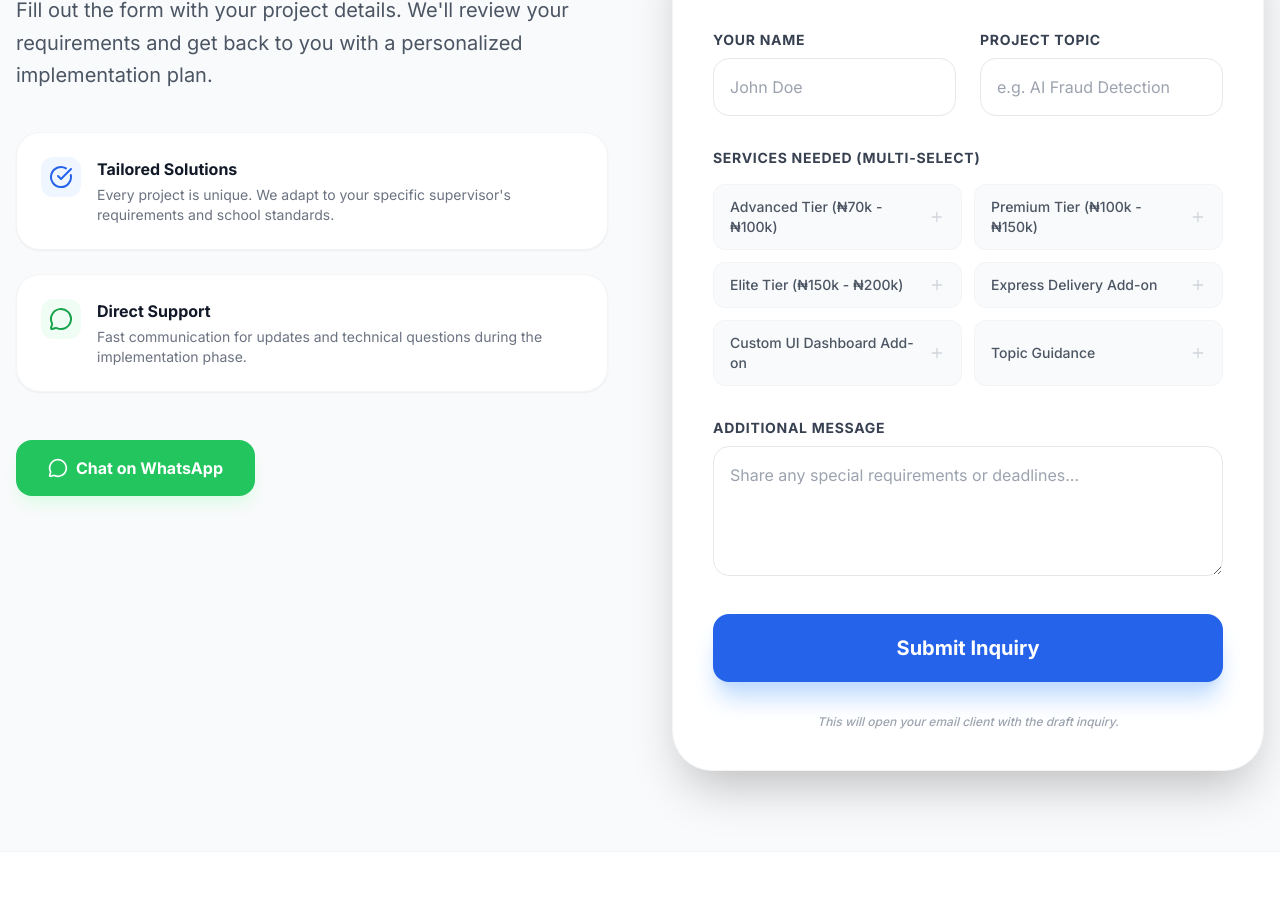
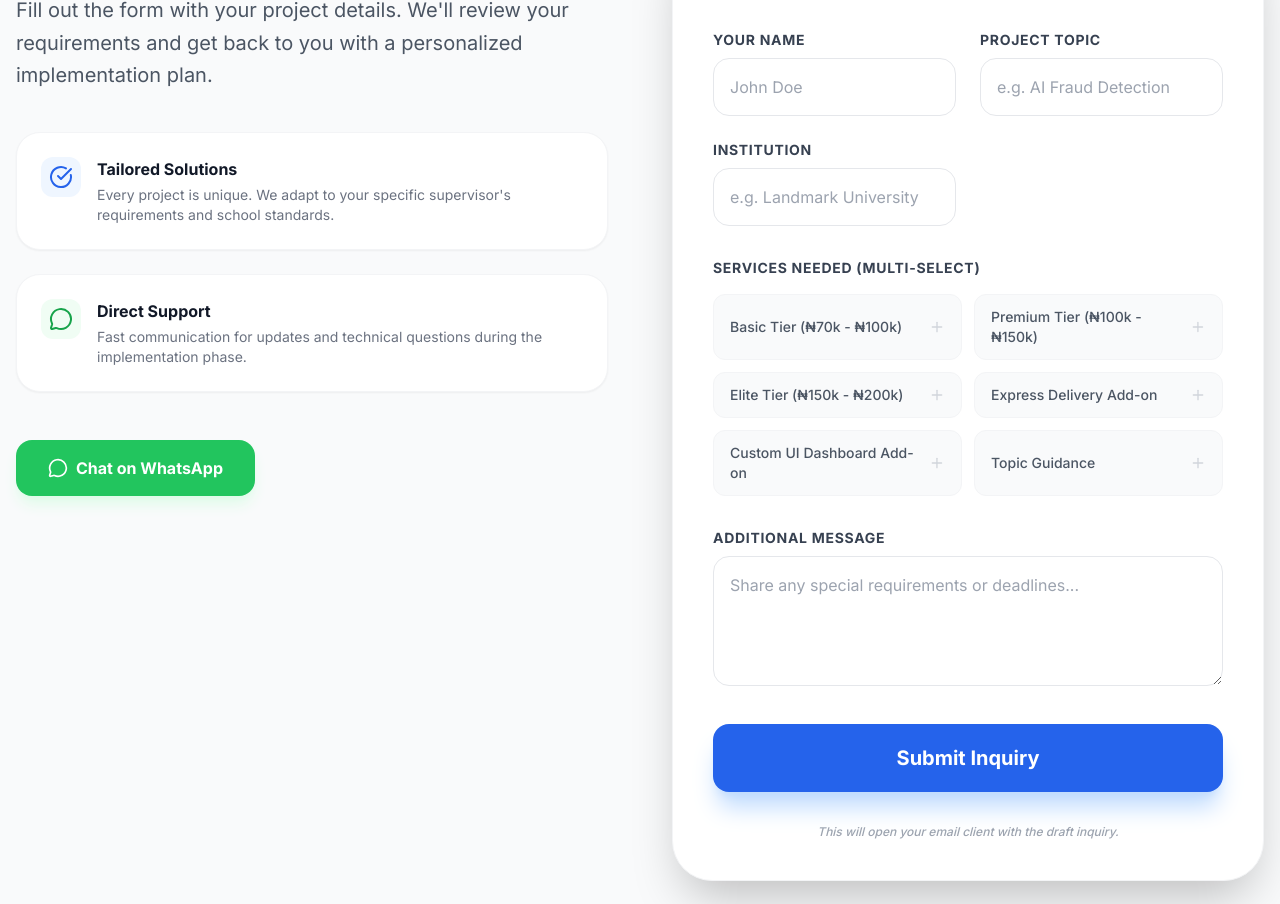
Before and after one commit to Shocker444/Simba, a React (Vite) app: page / in a window 1280 px wide. Shown: the part 5995-6899 px from the top of the page. Built offline with nearby package versions, Linux system fonts and the light colour scheme.

Commit message:
added institution

```diff
--- a/components/Contact.tsx
+++ b/components/Contact.tsx
@@ -3,7 +3,7 @@ import { CheckCircle, MessageCircle, Plus } from 'lucide-react';
 
 const Contact = () => {
   const availableServices = [
-    "Advanced Tier (₦70k - ₦100k)",
+    "Basic Tier (₦70k - ₦100k)",
     "Premium Tier (₦100k - ₦150k)",
     "Elite Tier (₦150k - ₦200k)",
     "Express Delivery Add-on",
@@ -116,6 +116,17 @@ const Contact = () => {
                     className="w-full px-4 py-4 rounded-2xl border border-gray-200 focus:border-blue-500 focus:ring-4 focus:ring-blue-100 outline-none transition-all"
                   />
                 </div>
+                <div>
+                  <label className="block text-sm font-bold text-gray-700 mb-2 uppercase tracking-wider">Institution</label>
+                  <input
+                    type="text"
+                    required
+                    value={formData.institution}
+                    onChange={e => setFormData({...formData, institution: e.target.value})}
+                    placeholder="e.g. Landmark University"
+                    className="w-full px-4 py-4 rounded-2xl border border-gray-200 focus:border-blue-500 focus:ring-4 focus:ring-blue-100 outline-none transition-all"
+                  />
+                </div>
               </div>
 
               <div>
```
